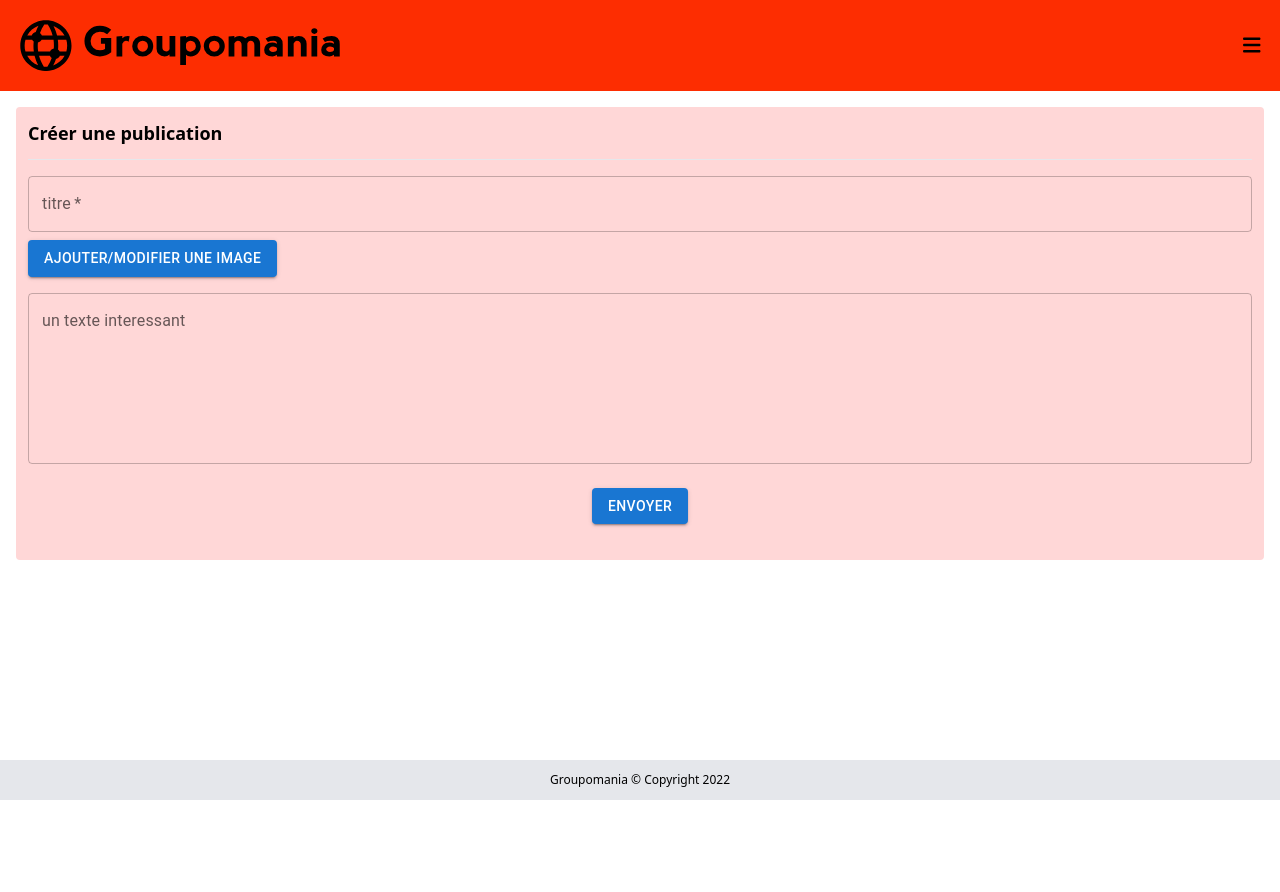
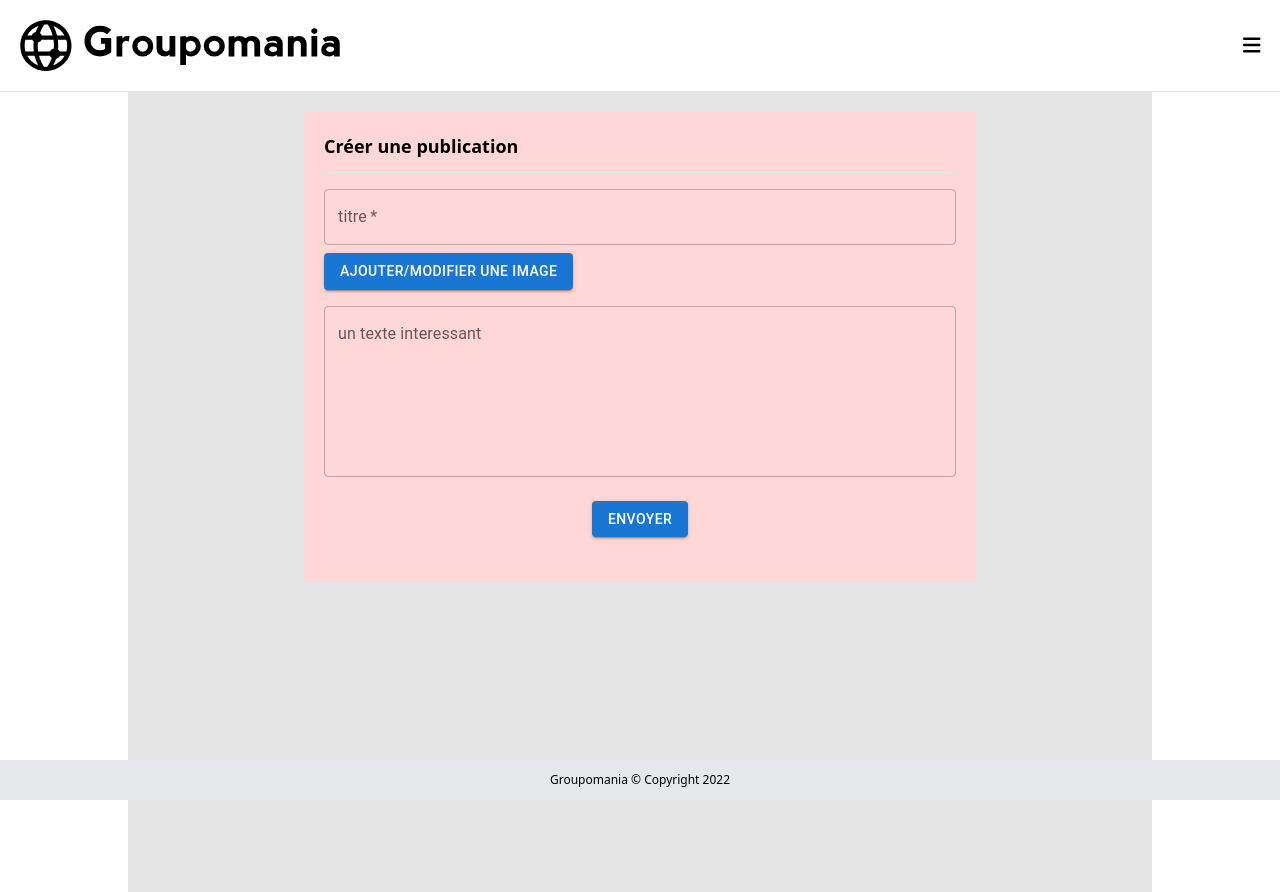
Before and after one commit to Puffywonton/groupomania, a React (Create React App) app: page /createbill in a window 1280 px wide. Before the commit the page ends 800 px from the top, so only its background shows below. Built offline with nearby package versions, Linux system fonts and the light colour scheme.

Commit message:
after meet

```diff
--- a/src/Components/BillCreator.jsx
+++ b/src/Components/BillCreator.jsx
@@ -78,7 +78,8 @@ const BillCreator = () => {
     }, [navigate, dataIsCorrect, values, tokenStr])
 
     return(
-        <div className="bg-groupomania-pink bloc m-4 p-3 rounded flex-col items-center justify-center">
+        <div className="flex-col justify-center p-5 max-w-screen-lg mx-auto bg-neutral-200 min-h-screen">
+            <div className="bg-groupomania-pink p-5 flex-col items-center justify-center max-w-2xl mx-auto">
                 <Box>
                     <div className='border-b pb-3 text-lg font-bold'>Créer une publication </div>
                 </Box>
@@ -155,6 +156,8 @@ const BillCreator = () => {
                     </Button>
                 </Box>
             </div>
+        </div>
+
     )
 }
 
--- a/src/Components/BillModifier.jsx
+++ b/src/Components/BillModifier.jsx
@@ -87,7 +87,8 @@ const BillModifier = (props) => {
     }, [dataIsCorrect, values, tokenStr, url, navigate])
 
     return(
-        <div className="bg-groupomania-pink bloc m-4 p-3 rounded flex-col items-center justify-center">
+        <div className="flex-col justify-center p-5 max-w-screen-lg mx-auto bg-neutral-200 min-h-screen">
+            <div className="bg-groupomania-pink p-5 flex-col items-center justify-center max-w-2xl mx-auto">
                 <Box>
                     <div className='border-b pb-3 text-lg font-bold'>Modifier une publication </div>
                 </Box>
@@ -164,6 +165,7 @@ const BillModifier = (props) => {
                     </Button>
                 </Box>
             </div>
+        </div>
     )
 }
 
--- a/src/Components/Header.jsx
+++ b/src/Components/Header.jsx
@@ -6,7 +6,7 @@ import logo from '../logo-black.svg'
 
 const Header = () => {
     return(
-        <header className="bg-groupomania-red p-5 flex justify-between items-center">
+        <header className="border-b p-5 flex justify-between items-center">
             <Link to={`/`} className="font-bold">
                 <img className="max-w-xs" src={logo} alt="groupomania"></img>
             </Link>
--- a/src/Components/Logout/logoutLogic.js
+++ b/src/Components/Logout/logoutLogic.js
@@ -1,9 +1,13 @@
+import { useContext } from "react"
+import { userContext } from "../../Context/userContext"
 
 const logoutLogic = (user) => {
-    // const { setCurrentUser } = useContext(userContext)
-    // setCurrentUser(null)
-    user(null)
+    console.log('coucou')
     localStorage.clear()
+
+
+    user("")
+
 }
 
 export default logoutLogic
--- a/src/Pages/Home.jsx
+++ b/src/Pages/Home.jsx
@@ -14,16 +14,27 @@ const Home = () => {
     const navigateCreateBill = () => {
         navigate('/createbill')
     }
-    console.log(currentUser.userId)
+
+    const logout = () => {
+        localStorage.clear()
 
 
+        setCurrentUser("")
+        navigate('/login')
+    }
+
     useEffect(() => {
+        console.log("currentUser",!currentUser.userId,"currentuser vide",currentUser.userId==="")
+        // if(!currentUser && currentUser === ""){
+        //     navigate("/login")
+        // }
         if(!currentUser.userId){
             navigate("/login")
         }
+
     })
     return(
-        <div className="flex-col justify-center max-w-screen-lg mx-auto bg-neutral-200 min-h-screen">
+        <div className="flex-col justify-center max-w-screen-lg mx-auto bg-groupomania-red shadow-2xl min-h-screen">
             <div className='pt-5 flex justify-center'>
                 <Button
                     component="label"
@@ -33,6 +44,9 @@ const Home = () => {
                     Qu'avez vous à dire aujourd'hui?
                 </Button>
             </div>
+            <Button onClick={logout}>
+                test
+            </Button>
             <div>
                 Bienvenue {currentUser.userName}
             </div>
```
Also changed, not shown: src/Components/Navigation/NavigationMenu.jsx (+4 -4 lines). Lines whose indentation alone changed are shown as unchanged.
